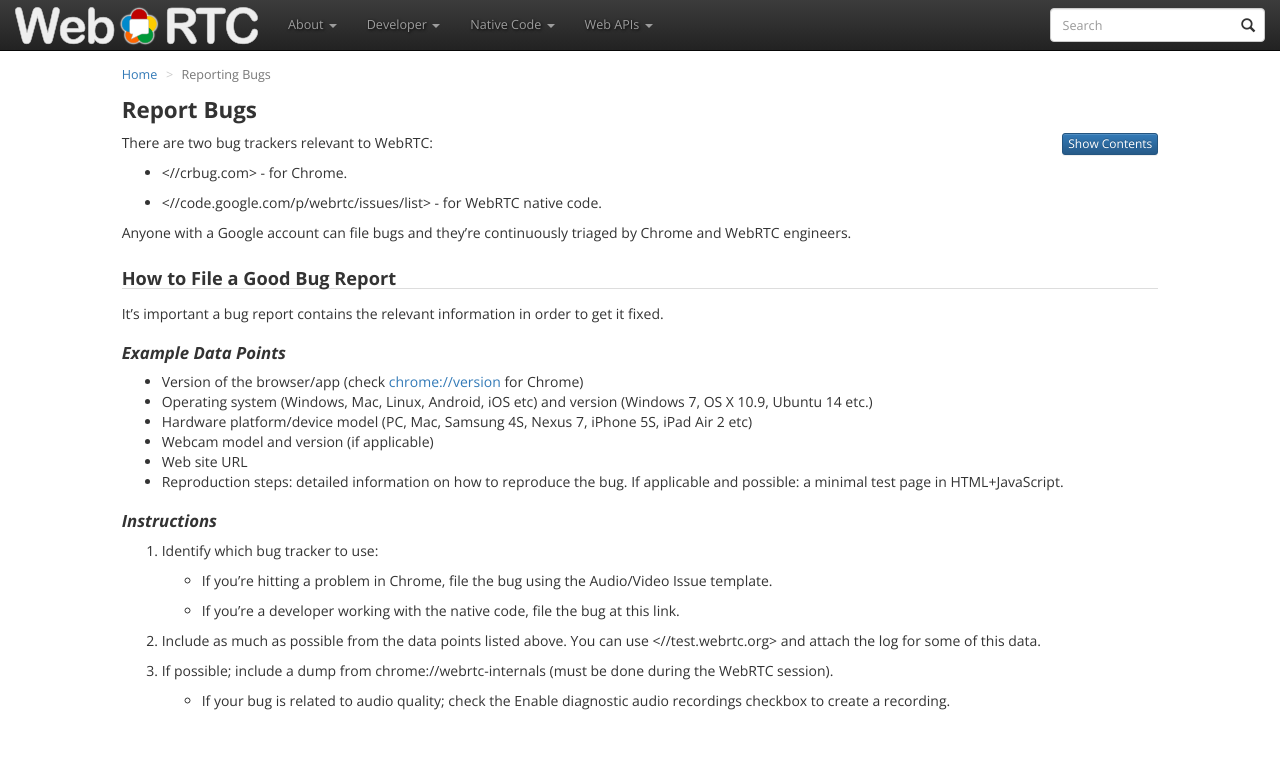
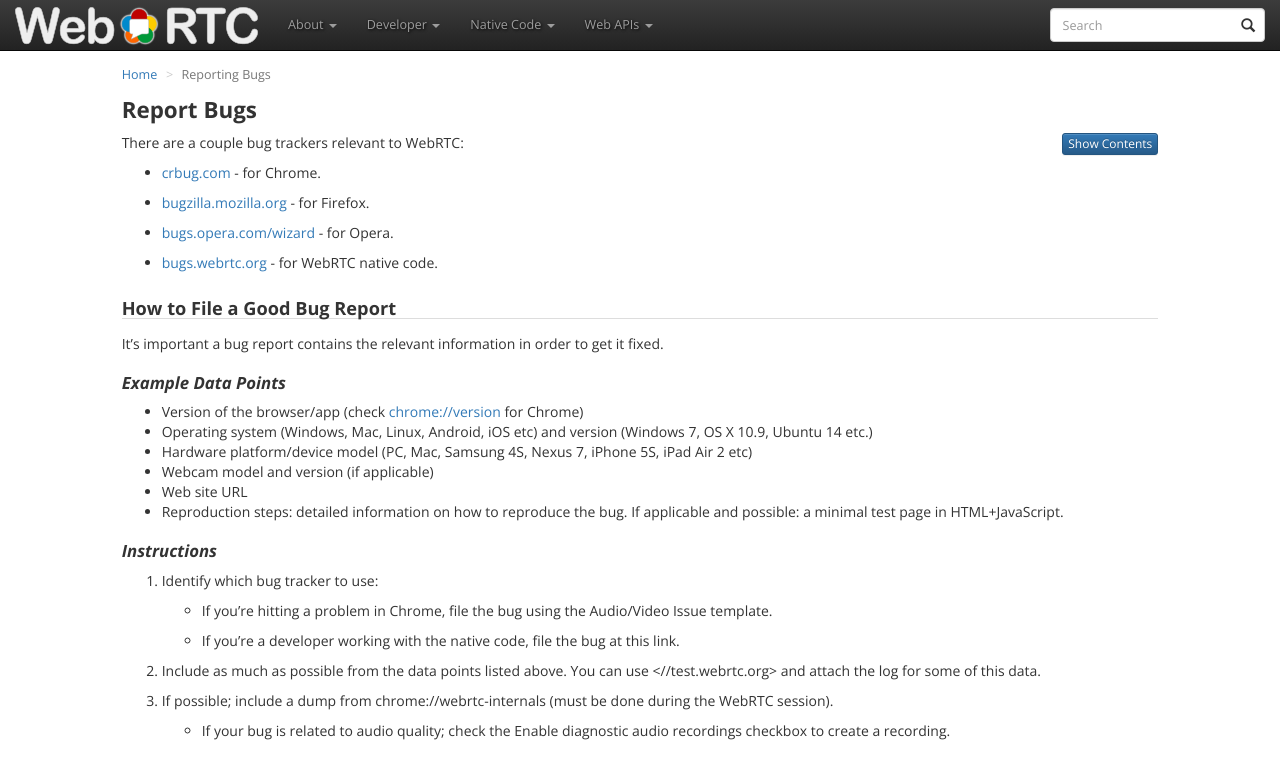
Before and after one commit to webrtc/webrtc-org, a Jekyll site: the page built from bugs/index.md, in a window 1280 px wide and 900 px high. Shown: the top 779 px of the window. Built offline with Jekyll 4.4.1, drawn with Linux system fonts in a browser that asks for light colours.

Commit message:
Fix broken report bug links and add Firefox + Opera

```diff
--- a/bugs/index.md
+++ b/bugs/index.md
@@ -8,15 +8,15 @@ crumb: Reporting Bugs
 {% include toc-hide.html %}
 
 
-There are two bug trackers relevant to WebRTC:
+There are a couple bug trackers relevant to WebRTC:
 
-  * <//crbug.com> - for Chrome.
+  * [crbug.com](http://crbug.com) - for Chrome.
 
-  * <//code.google.com/p/webrtc/issues/list> - for WebRTC native code.
+  * [bugzilla.mozilla.org](https://bugzilla.mozilla.org/) - for Firefox.
 
-Anyone with a Google account can file bugs and they're continuously triaged by
-Chrome and WebRTC engineers.
+  * [bugs.opera.com/wizard](https://bugs.opera.com/wizard/) - for Opera.
 
+  * [bugs.webrtc.org](http://bugs.webrtc.org) - for WebRTC native code.
 
 ### How to File a Good Bug Report
 
```
